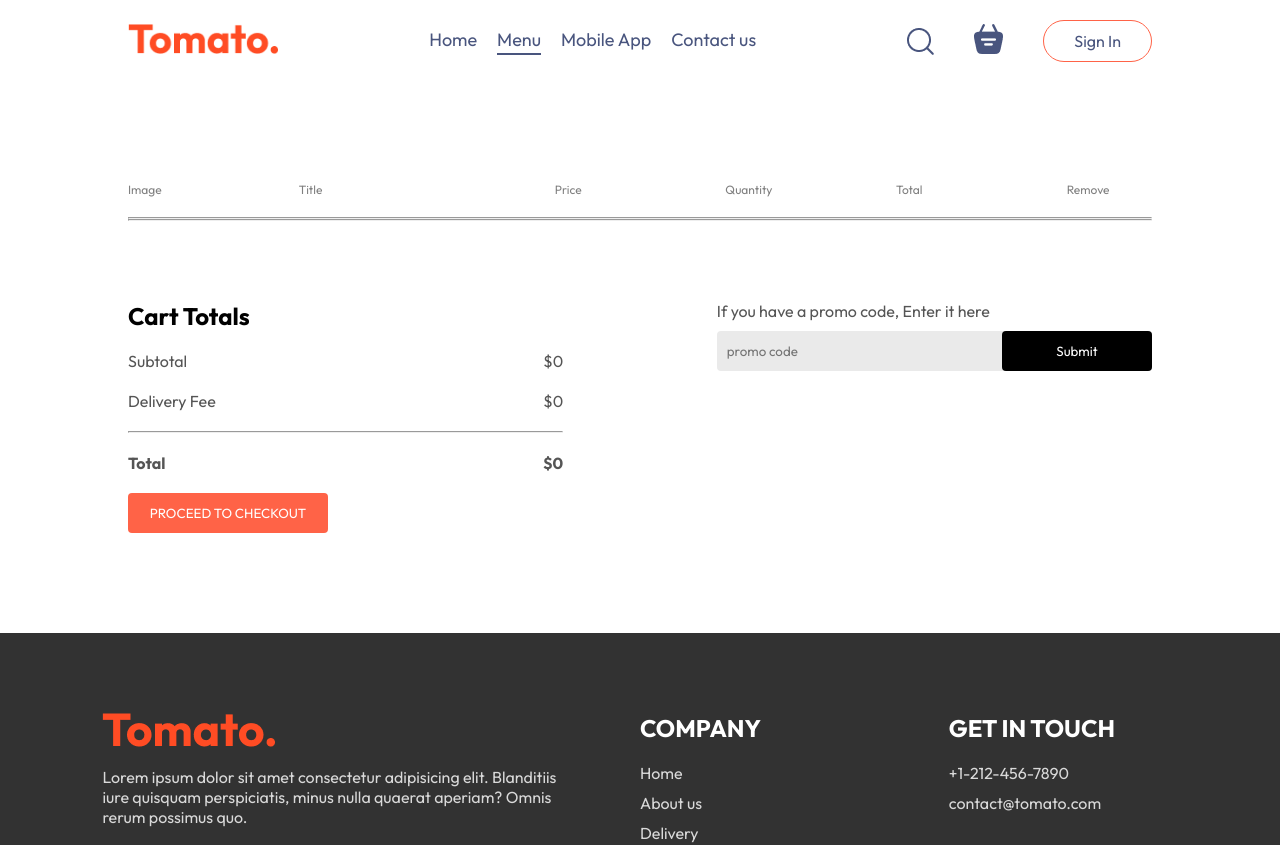
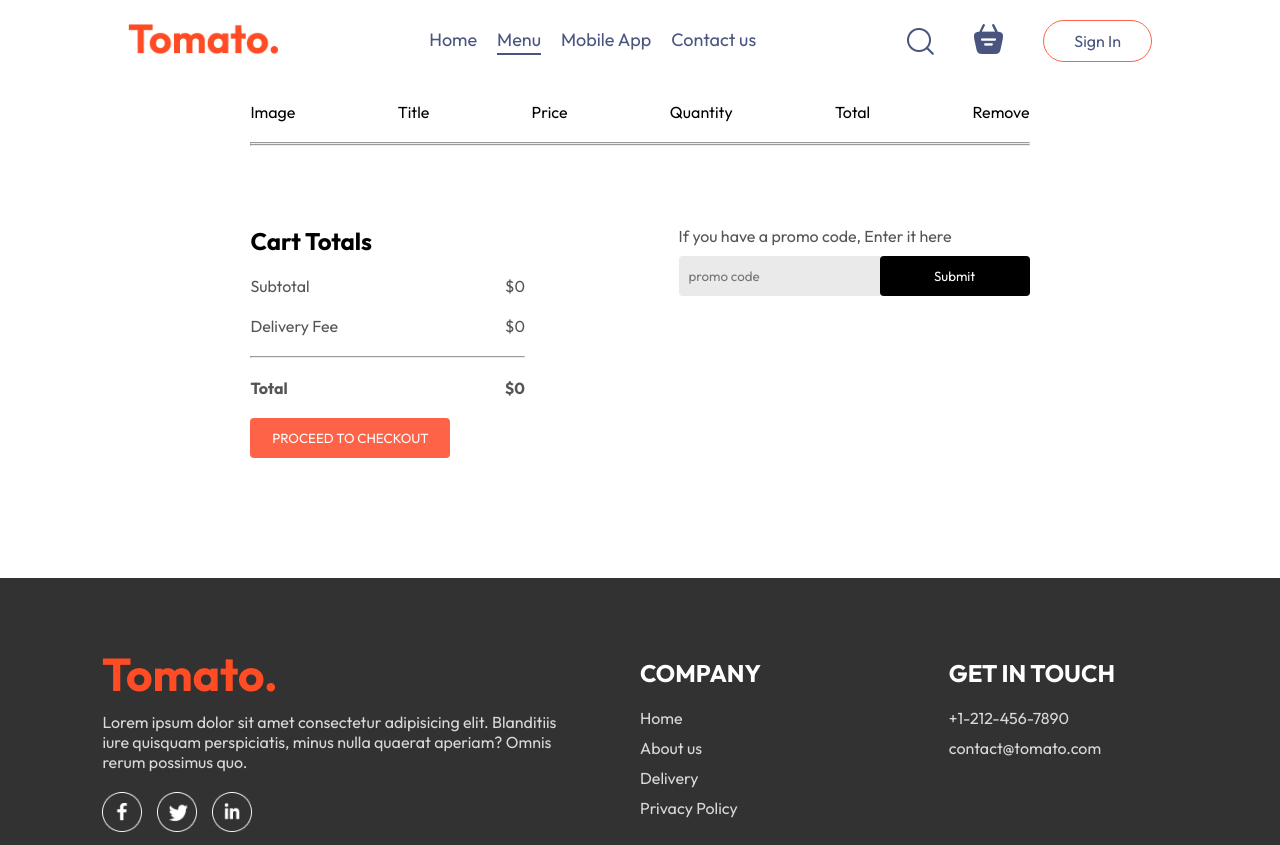
Before and after one commit to iSitanshu/food_delivery, a React (Vite) app in the folder frontend/: page /cart in a window 1280 px wide. Shown: the top 845 px of the page. Built offline with nearby package versions, Linux system fonts and the light colour scheme.

Commit message:
Update css

```diff
--- a/frontend/src/Pages/Cart/Cart.css
+++ b/frontend/src/Pages/Cart/Cart.css
@@ -1,20 +1,44 @@
-.cart{
-    margin-top: 100px;
+.cart {
+    width: 80%;
+    margin: 0 auto;
+    padding: 20px;
 }
-.cart-items-title{
-    display: grid;
-    grid-template-columns: 1fr 1.5fr 1fr 1fr 1fr 0.5fr;
+.cart-items {
+    width: 100%;
+}
+
+.cart-items-title {
+    display: flex;
+    justify-content: space-between;
+    font-weight: 400;
+  }
+.cart-items-item {
+    display: flex;
+    justify-content: space-between;
     align-items: center;
-    color: grey;
-    font-size: max(1vh,12px);
-}
-.cart-items-item{
-    margin: 10px 0px;
-    color: black;
-}
-.cart-items-item img{
-    width: 50px;
-}
+    }
+
+    .cart-items-item img {
+    width: 100px;
+    height: auto;
+    }
+
+    .cart-items-item p {
+    margin: 0 10px;
+    }
+
+    .cart-items-item button {
+    background-color: #ff4d4d;
+    border: none;
+    color: white;
+    padding: 5px 10px;
+    cursor: pointer;
+    border-radius: 5px;
+    }
+
+    .cart-items-item button:hover {
+    background-color: #ff1a1a;
+    }
 .cart-bottom{
     margin-top: 80px;
     display: flex;
```
